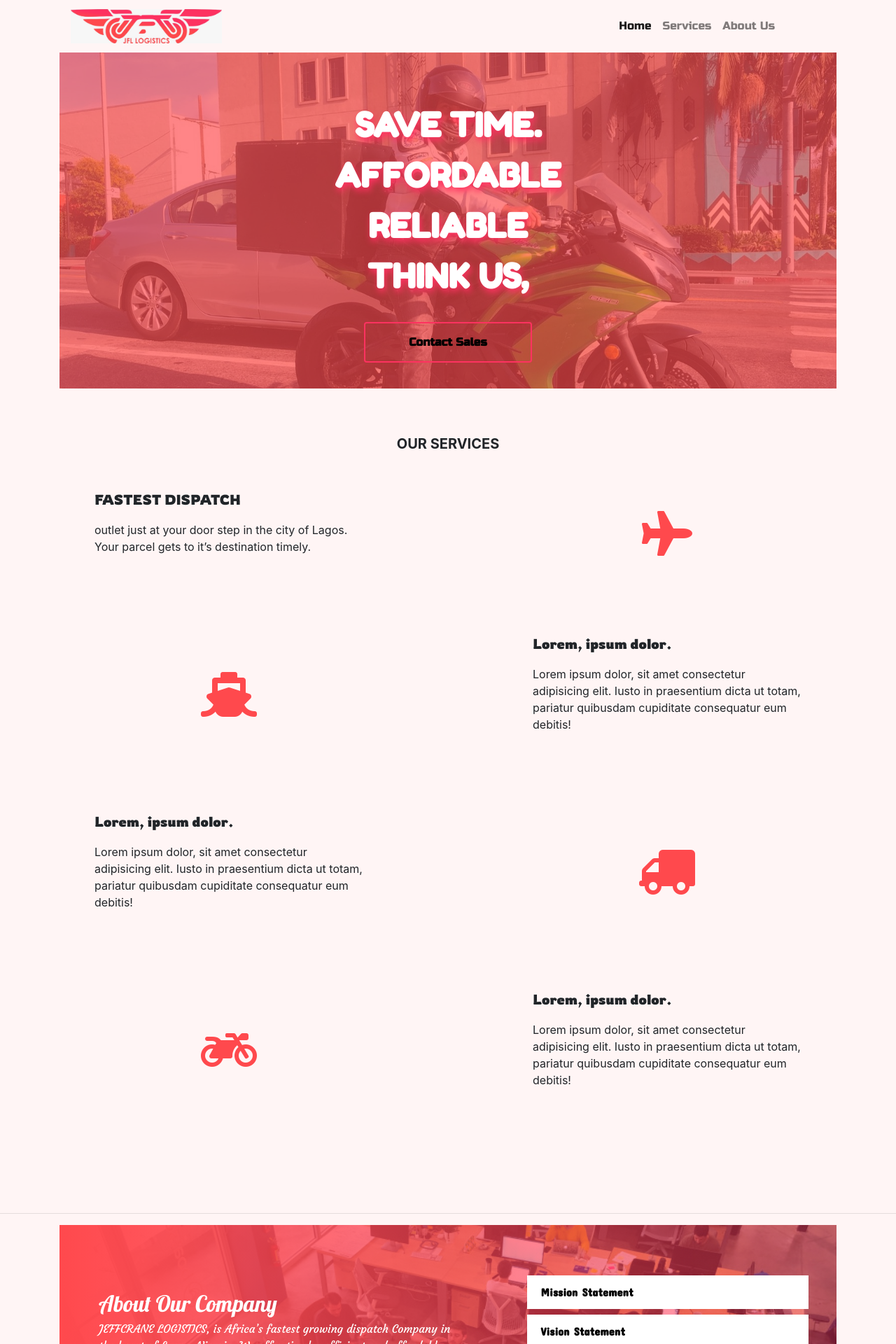
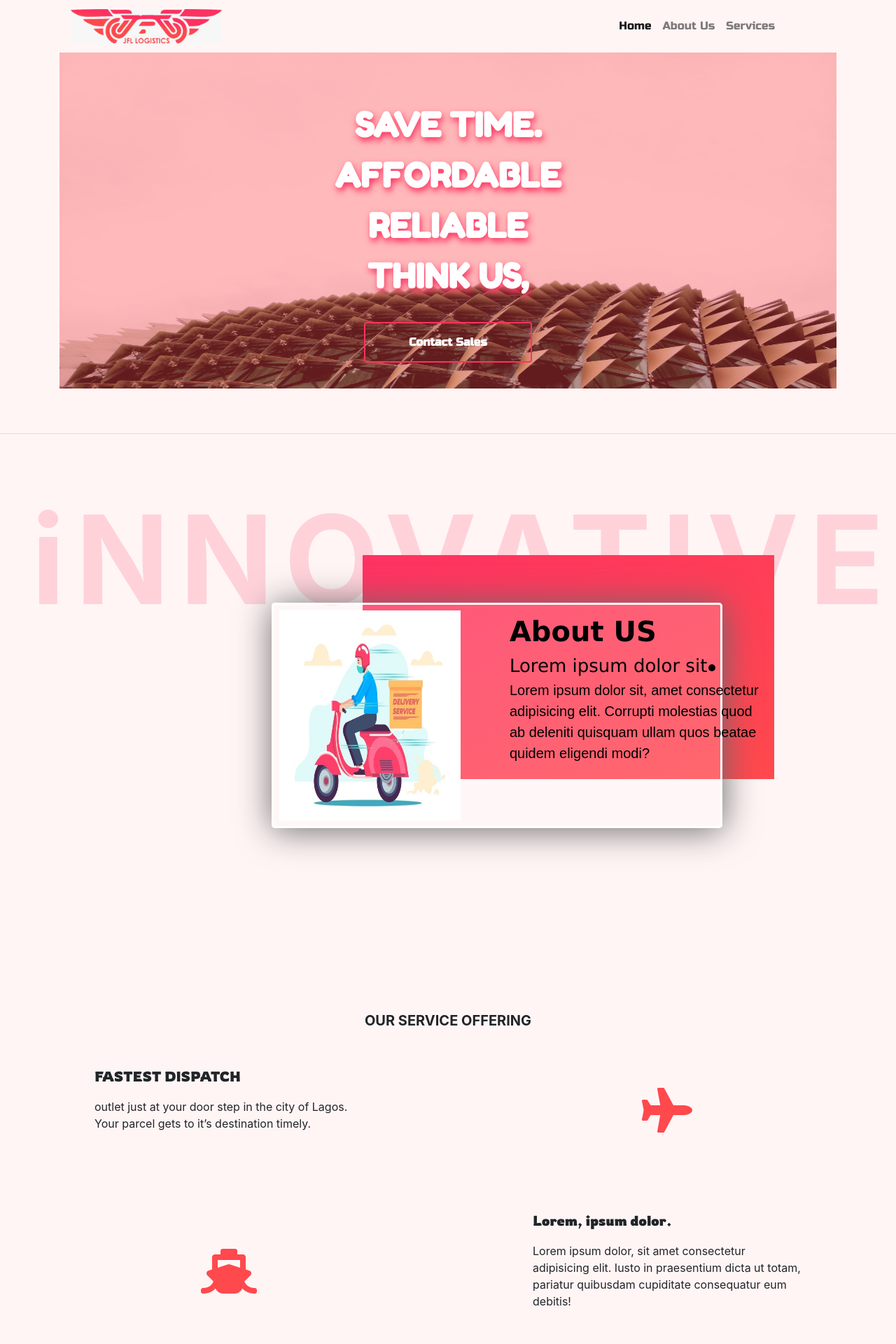
Before and after one commit to CodeTemplar99/TKGN-logistics, a PHP site: page / in a window 1280 px wide. Shown: the top 1920 px of the page at 70% size. Run offline with PHP 8.4, Linux system fonts and the light colour scheme; some libraries are stand-ins or nearby versions; some web fonts are replaced.

Commit message:
restructure

```diff
--- a/Css/styled.css
+++ b/Css/styled.css
@@ -47,15 +47,15 @@ body {
 
 .s1 {
     height: 60vh !important;
-    background-image: url("/images/delivery_hero.jpg") !important;
-    background-position: top;
-    background-size: 100%;
+    background-image: url("/images/Abstract\ picture.jpg") !important;
+    background-position: center;
+    background-size: 100% 100%;
     background-repeat: no-repeat;
 }
 
 
 .s1-overlay {
-    background: #ff494cab;
+    background: #ff494c62;
     height: inherit;
     width: inherit;
     display: flex;
@@ -82,7 +82,7 @@ body {
 .request {
     background: transparent;
     border: 2px solid #FE3260;
-    color: black;
+    color: white;
     font-weight: bold;
     padding: 15px !important;
     width: 20%;
@@ -119,6 +119,79 @@ body {
 .modal-body textarea {
     height: 20vh;
     resize: none;
+}
+
+
+.intro-text {
+    font-family: Verdana, Geneva, Tahoma, sans-serif;
+    font-size: 200%;
+    font-weight: bold;
+}
+
+.intro-more {
+    font-family: Verdana, Geneva, Tahoma, sans-serif;
+    font-size: 130%;
+    font-weight: normal;
+}
+
+.intro-graph {
+    font-family: sans-serif;
+    font-size: 100%;
+    font-weight: normal;
+}
+
+.innovation {
+    color: #fe32622d;
+    /* color: white; */
+    font-size: 11em;
+    font-weight: bold;
+    margin-left: -9vh !important;
+    letter-spacing: 15px;
+}
+
+.innovate-inner-div {
+    /* border: 1px solid white; */
+    position: relative;
+    top: -110px;
+}
+
+.img-text-con {
+    position: absolute;
+    left: 140px;
+    top: 40px;
+    z-index: 10;
+    border: 3px solid white;
+    /* border-radius: 0px; */
+    background: #ffffff2c !important;
+    box-shadow: 1px 3px 50px dimgray;
+}
+
+.img-con {
+    background-image: url("/images/delivery-service-with-masks-concept_23-2148497067.jpg") !important;
+    background-size: 100% 100%;
+    background-position: center;
+    background-repeat: no-repeat;
+    border-radius: 0px;
+    height: 300px;
+    width: 120% !important;
+    z-index: 1;
+    /* border: 1px solid black; */
+}
+
+.dummy-con {
+    height: 320px;
+    width: 75%;
+    border-radius: 0px;
+    position: relative;
+    top: -28px;
+    left: 270px;
+    background: linear-gradient(to bottom right, #fe3262, #FF494D) !important;
+}
+
+.text-con-text {
+    color: black !important;
+    position: relative;
+    left: 70px;
 }
 
 .s2-inner {
@@ -214,6 +275,7 @@ body {
     text-decoration: none;
     font-family: 'Concert One',
         cursive;
+    margin: 0% 3% 0% 0% !important;
 }
 
 .collapse-text {
--- a/index.html
+++ b/index.html
@@ -65,10 +65,10 @@
                             <a class="nav-link" href="./index.html">Home <span class="sr-only">(current)</span></a>
                         </li>
                         <li class="nav-item">
-                            <a class="nav-link" onclick="scrollToService()">Services</a>
+                            <a class="nav-link" onclick="scrollToInfo()">About Us</a>
                         </li>
                         <li class="nav-item">
-                            <a class="nav-link" onclick="scrollToInfo()">About Us</a>
+                            <a class="nav-link" onclick="scrollToService()">Services</a>
                         </li>
                     </ul>
 
@@ -77,6 +77,7 @@
         </div>
         <div class="container">
 
+            <!-- section 1 -->
             <div class="jumbotron m-0 mb-5 rounded-0 s1 p-0">
                 <div class="s1-overlay">
                     <p class="s1-text text-uppercase">
@@ -136,9 +137,43 @@
                     </div>
                 </div>
             </div>
+            <hr class="mb-5" style="width: 100%; position: absolute; left: 0; height: 30px;">
+            <!-- s1-a -->
+            <div class="jumbotron bg-transparent m-0 mt-5 mb-5 rounded-0 s1-a">
+                <div class="jumbotron bg-transparent p-0 rounded-0">
+                    <p class="innovation m-0 p-0 xx">iNNOVATIVE</p>
+                    <div class="jumbotron bg-transparent mb-0 p-0 innovate-inner-div d-flex justify-content-md-center">
+                        <div class="jumbotron bg-transparent col-9 rounded-0 row p-0">
+                            <div
+                                class="jumbotron img-text-con con mb-0 p-2 bg-transparent d-flex justify-content-sm-between">
+
+                                <div class="jumbotron mb-0 bg-transparent img-con">
+
+                                </div>
+                                <p class="lead text-white mt-0 mb-0 text-con-text">
+                                    <span class="intro-text">About US</span><br>
+                                    <span class="intro-more">Lorem ipsum dolor sit</span><svg width="15" height="15">
+                                        <circle cx="7" cy="7" r="5" stroke="none" stroke-width="1"
+                                            fill="var(--draw-color)">
+                                    </svg><br>
+                                    <span class="intro-graph">Lorem ipsum dolor sit, amet consectetur adipisicing elit.
+                                        Corrupti molestias quod ab deleniti quisquam ullam quos beatae quidem eligendi
+                                        modi?
+                                    </span>
+                                </p>
+                            </div>
+                            <div class="jumbotron dummy-con mb-0">
+
+                            </div>
+                        </div>
+                    </div>
+                </div>
+
+
+            </div>
 
             <div class="jumbotron bg-transparent p-3 s2">
-                <p class="text-center font-weight-bold lead">OUR SERVICES</p>
+                <p class="text-center font-weight-bold lead text-uppercase">Our service Offering</p>
                 <div class="jumbotron bg-transparent s2-inner">
                     <div class="jumbotron bg-transparent p-3 pic-right">
                         <div class="jumbotron bg-transparent p-2 right-text-con">
@@ -192,13 +227,10 @@
         <hr>
         <div class="container">
             <div class="jumbotron rounded-0 p-0 m-0 s3">
-                <div class=" jumbotron rounded-0 m-0 p-0 s3-image-blur">
+                <div class="jumbotron rounded-0 m-0 s3-flex">
 
-                </div>
-                <div class="jumbotron rounded-0 s3-flex">
-
-
-                    <div class="jumbotron bg-transparent rounded-0 p-4 m-0 about-text-div">
+                    <p class="lead text-uppercase">How to use JFL Service</p>
+                    <!-- <div class="jumbotron bg-transparent rounded-0 p-4 m-0 about-text-div">
 
                         <div>
                             <p class="lead mb-0 about-company">About Our Company</p>
@@ -212,40 +244,37 @@
                                 to meet your dispatch needs.
                             </p>
                         </div>
-                    </div>
+                    </div> -->
 
                     <div class="jumbotron bg-transparent rounded-0 p-2 m-0 about-list-div">
 
-                        <ul class="list-group">
-                            <a href="#col1" class="list-group-item bg-white rounded-0 mb-2 border-0"
-                                data-toggle="collapse" data-target="#col1">
-                                <p class="m-0 font-weight-bold">Mission Statement</p>
+                        <ul class="list-group list-group-horizontal">
+                            <a href="#col1" class="list-group-item bg-white mb-2 border-0" data-toggle="collapse"
+                                data-target="#col1">
+                                <p class="m-0 font-weight-bold">Step 1</p>
                                 <div id="col1" class="collapse">
-                                    <span class="collapse-text"> Lorem ipsum dolor sit amet, consectetur adipisicing
-                                        elit.
-                                        Animi, minima.
+                                    <span class="collapse-text">
+                                        Lorem ipsum dolor sit amet.
                                     </span>
                                 </div>
 
                             </a>
-                            <a href="#col2" class="list-group-item bg-white rounded-0 mb-2 border-0"
-                                data-toggle="collapse" data-target="#col2">
-                                <p class="m-0 font-weight-bold">Vision Statement</p>
+                            <a href="#col2" class="list-group-item bg-white mb-2 border-0" data-toggle="collapse"
+                                data-target="#col2">
+                                <p class="m-0 font-weight-bold">Step 2</p>
                                 <div id="col2" class="collapse">
-                                    <span class="collapse-text"> Lorem ipsum dolor sit amet, consectetur adipisicing
-                                        elit.
-                                        Animi, minima.
+                                    <span class="collapse-text">
+                                        Lorem ipsum dolor sit amet.
                                     </span>
                                 </div>
 
                             </a>
 
-                            <a href="#col3" class="list-group-item bg-white rounded-0 mb-2 border-0"
-                                data-toggle="collapse" data-target="#col3">
-                                <p class="m-0 font-weight-bold">Our Goal</p>
+                            <a href="#col3" class="list-group-item bg-white mb-2 border-0" data-toggle="collapse"
+                                data-target="#col3">
+                                <p class="m-0 font-weight-bold">Step 3</p>
                                 <div id="col3" class="collapse">
-                                    <span class="collapse-text"> Lorem ipsum dolor sit amet,
-                                        consectetur adipisicing elit. Animi, minima.
+                                    <span class="collapse-text"> Lorem ipsum dolor sit amet.
                                     </span>
 
                                 </div>
@@ -343,39 +372,33 @@
                 </div>
                 <div class="jumbotron bg-transparent mb-0 p-1 footer-nav-con rounded-0">
                     <div class="jumbotron bg-transparent m-0 mx-sm-3 p-2">
-                        <ul class="list-group">
-                            <li class="list-group-item bg-transparent text-white mb-0 p-2 border-0">
-                                <p class="m-0 lead font-weight-bold text-uppercase">Contact</p>
+                        <ul class="list-group ">
+
+
+                            <li class="list-group-item bg-transparent text-white m-0 border-0 p-2"><i
+                                    class="fa fa-phone"></i><span class="mx-1 text-capitalize">+234telephone</span>
                             </li>
-
-                            <li class="list-group-item bg-transparent text-white mb-0 border-0 p-2"><i
-                                    class="fa fa-phone"></i><span class="mx-3 text-capitalize">+234telephone</span>
-                            </li>
-                            <li class="list-group-item bg-transparent text-white mb-0 border-0 p-2"><i
-                                    class="fa fa-mobile-alt"></i><span class="mx-3 text-capitalize">081mobile</span>
+                            <li class="list-group-item bg-transparent text-white m-0 border-0 p-2"><i
+                                    class="fa fa-mobile-alt"></i><span class="mx-1 text-capitalize">081mobile</span>
                             </li>
 
                         </ul>
                     </div>
                     <div class="jumbotron bg-transparent m-0 mx-sm-3 p-2">
-                        <ul class="list-group">
-                            <li class="list-group-item bg-transparent text-white mb-0 p-2 border-0">
-                                <p class="m-0 lead font-weight-bold text-uppercase">Navigation</p>
-                            </li>
-                            <a href="./index.html"
-                                class="list-group-item bg-transparent text-white mb-0 border-0 p-2"></i><span
-                                    class="text-capitalize">Home</span></a>
+                        <ul class="list-group list-group-horizontal">
+
+
                             <a onclick="scrollToService()"
-                                class="list-group-item bg-transparent text-white mb-0 border-0 p-2"><span
-                                    class="text-capitalize">Services</span>
+                                class="list-group-item bg-transparent text-white p-0 m-0 border-0 p-2"><span
+                                    class="text-capitalize">Cookie Policy</span>
                             </a>
                             <a onclick="scrollToInfo()"
-                                class="list-group-item bg-transparent text-white mb-0 border-0 p-2"></i><span
-                                    class="text-capitalize">About Us</span>
+                                class="list-group-item bg-transparent text-white p-0 m-0 border-0 p-2"></i><span
+                                    class="text-capitalize">FAQ</span>
                             </a>
                             <a onclick="scrollToContact()"
-                                class="list-group-item bg-transparent text-white mb-0 border-0 p-2"></i><span
-                                    class="text-capitalize">Contact</span>
+                                class="list-group-item bg-transparent text-white p-0 m-0 border-0 p-2"></i><span
+                                    class="text-capitalize">Support</span>
                             </a>
 
                         </ul>
--- a/js/spine.js
+++ b/js/spine.js
@@ -4,7 +4,7 @@ function scrollToService() {
 
 
 function scrollToInfo() {
-    document.querySelector(".s3").scrollIntoView();
+    document.querySelector(".s1-a").scrollIntoView();
 }
 
 // function scrollToContact() {
```
Also changed, not shown: other parts of Css/styled.css (+8 -20 lines), images/160133-OV874Y-464.jpg (added), images/3497810.jpg (added), images/3957701.jpg (added), images/820-8203891_medical-free-on-dumielauxepices-net-first-aid-box.png (added), images/Abstract picture.jpg (added), images/coporate boxes-png-6.png (added), images/corporate boxes-png-4.png (added), images/delivery-service-with-masks-concept_23-2148497067.jpg (added), images/delivery-service-with-masks-concept_23-2148497068.jpg (added), images/fragile package.PNG (added), images/images.jpg (added), images/intro-mobile.png (added), images/omni_638_edit2__large.jpg (added), 3 more files.
